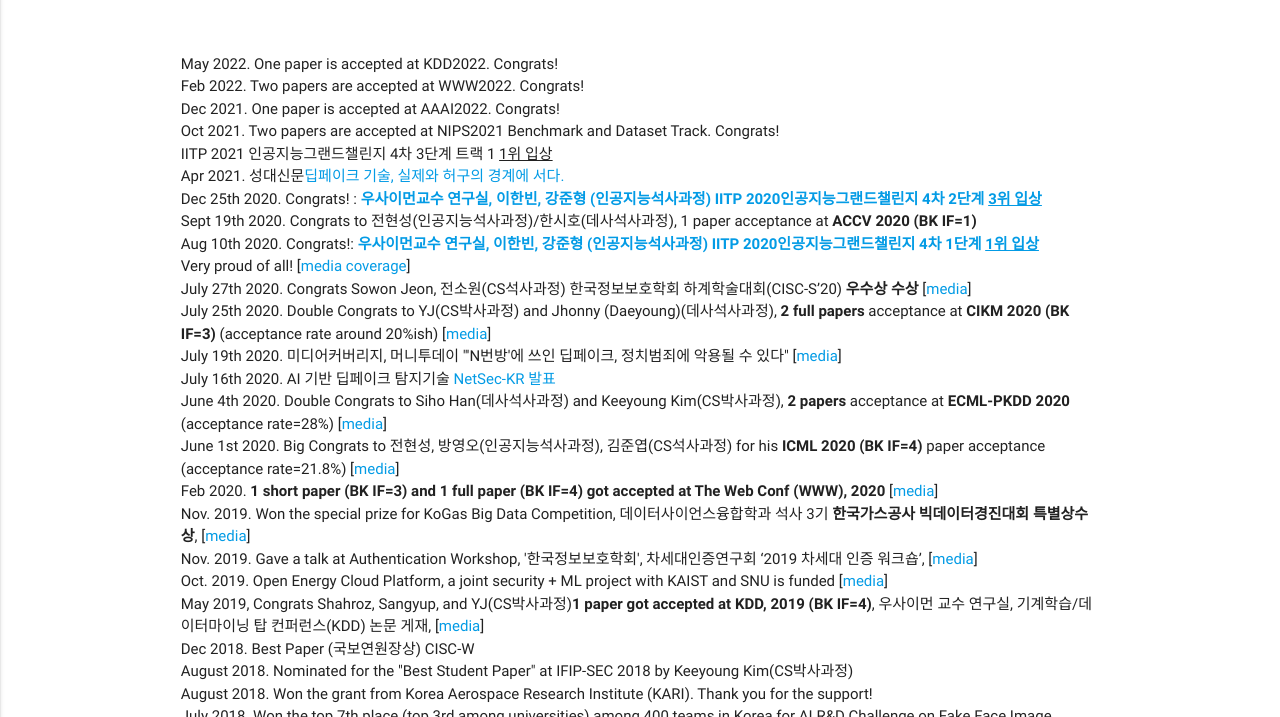
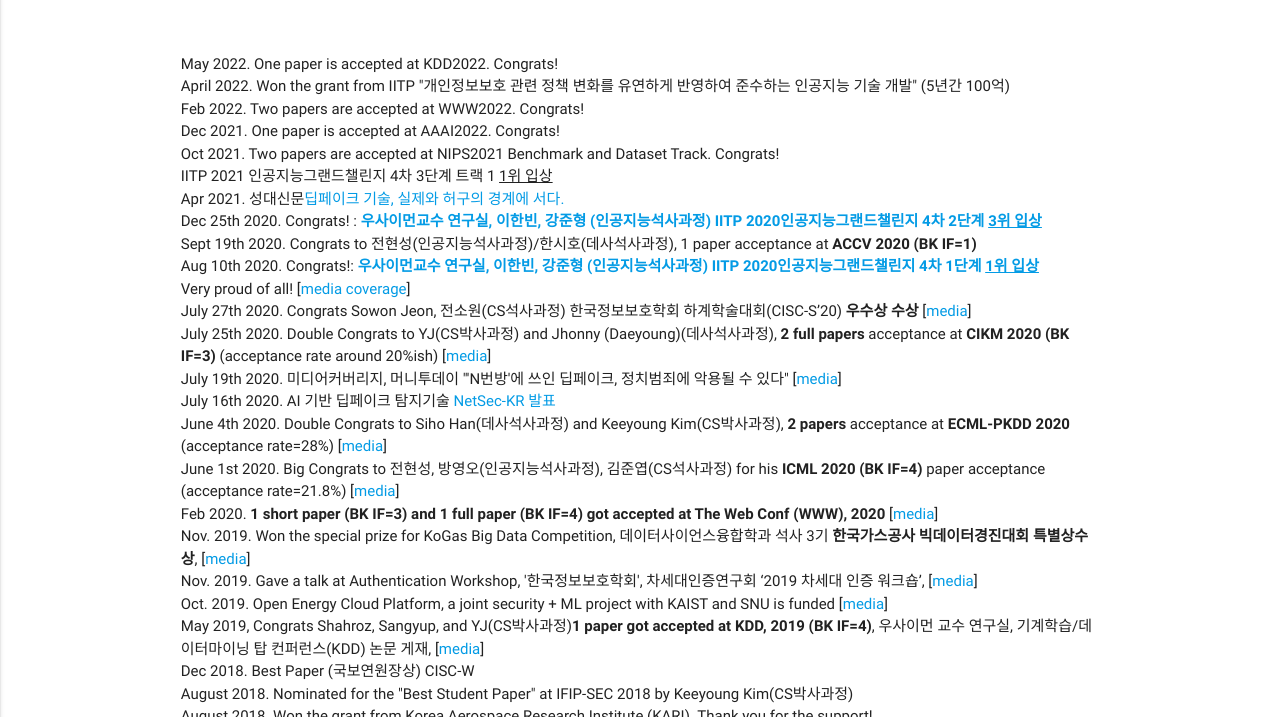
Before and after one commit to Yurim990507/DASH-Lab.github.io, a Jekyll site: the page built from News.md, in a window 1280 px wide and 900 px high, scrolled down 1095 px, cut to the strip 183-900 px from the top of the window. Built offline with Jekyll 4.4.1, drawn with Linux system fonts in a browser that asks for light colours.

Commit message:
Update News.md

```diff
--- a/News.md
+++ b/News.md
@@ -31,6 +31,7 @@ permalink: /News/
     <div class="row">
 
 May 2022. One paper is accepted at KDD2022. Congrats! <br>
+April 2022. Won the grant from IITP "개인정보보호 관련 정책 변화를 유연하게 반영하여 준수하는 인공지능 기술 개발" (5년간 100억)<br>
 Feb 2022. Two papers are accepted at WWW2022. Congrats! <br>
 Dec 2021. One paper is accepted at AAAI2022. Congrats! <br>
 Oct 2021. Two papers are accepted at NIPS2021 Benchmark and Dataset Track. Congrats! <br>
```
